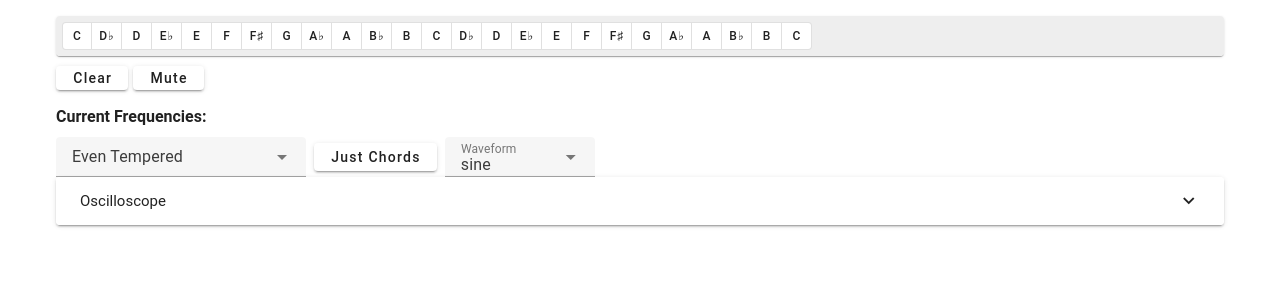
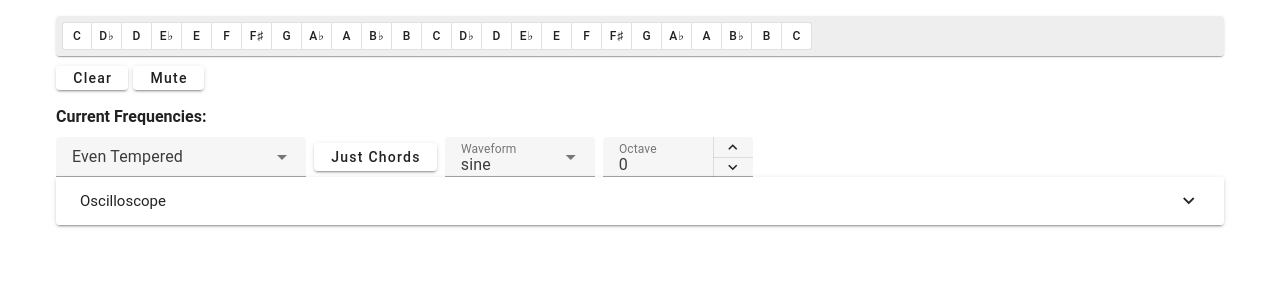
Before and after one commit to mrlauer/tuningtest, a Vue app: page / in a window 1280 px wide. Shown: the top 300 px of the page. Built offline with nearby package versions, Linux system fonts and the light colour scheme; a small style sheet from the web is missing.

Commit message:
octave transposition

```diff
--- a/src/components/Tuning.vue
+++ b/src/components/Tuning.vue
@@ -75,6 +75,17 @@
                   hide-details
                   style="max-width: 150px;"
                 ></v-select>
+
+                <v-number-input
+                  v-model = "octave_transposition"
+                  density="compact"
+                  control-variant="stacked"
+                  label="Octave"
+                  hide-details
+                  :max = 3
+                  :min = -3
+                  style="max-width: 150px;"
+                />
               </div>
               <v-expansion-panels
                 v-model="oscilloscopeRunning">
@@ -205,7 +216,7 @@
 const temperament = ref(Temperament.EvenTempered);
 const just_chords = ref(false);
 const waveform = ref<"sine" | "triangle" | "square" | "sawtooth"> ("sine");
-
+const octave_transposition = ref(0);
 const muted = ref(false);
 
 const audioCtx = new (window.AudioContext || (window as any).webkitAudioContext)();
@@ -229,13 +240,13 @@
     return sortedNotes.value.map(index => {
       const offset = index - rootIdx;
       const baseFreq = just_ratios[offset % 12] ?? 1;
-      const octaveMultiplier = Math.pow(2, Math.floor(offset / 12));
+      const octaveMultiplier = Math.pow(2, Math.floor(offset / 12) + octave_transposition.value);
       return rootFreq * baseFreq * octaveMultiplier;
     });
   } else {
     return sortedNotes.value.map(index => {
       const baseFreq = frequencies.value[index % 12] ?? middle_c_freq;
-      const octaveMultiplier = Math.pow(2, Math.floor(index / 12));
+      const octaveMultiplier = Math.pow(2, Math.floor(index / 12) + octave_transposition.value);
       return baseFreq * octaveMultiplier;
     });
   }
@@ -286,6 +297,7 @@
   if (oscillators.value.length === freqs.length) {
     for (const [index, osc] of oscillators.value.entries()) {
       setOscillatorWaveform(osc);
+      osc.frequency.setValueAtTime(freqs[index]!, audioCtx.currentTime);
     }
     return;
   }
@@ -333,6 +345,11 @@
 });
 
 watch(waveform, () => {
+    // Recreate oscillators to reflect frequency changes
+    createOscillators();
+});
+
+watch(octave_transposition, () => {
     // Recreate oscillators to reflect frequency changes
     createOscillators();
 });
```
